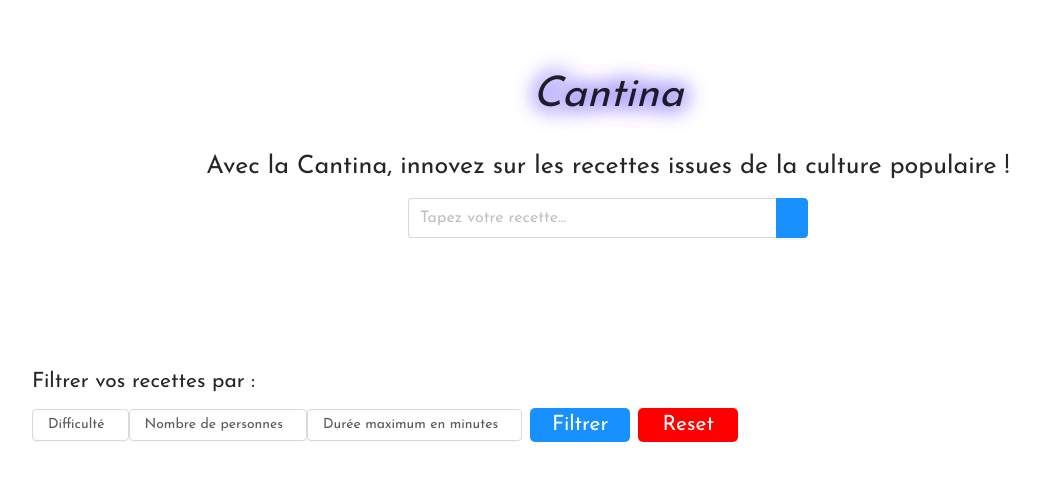
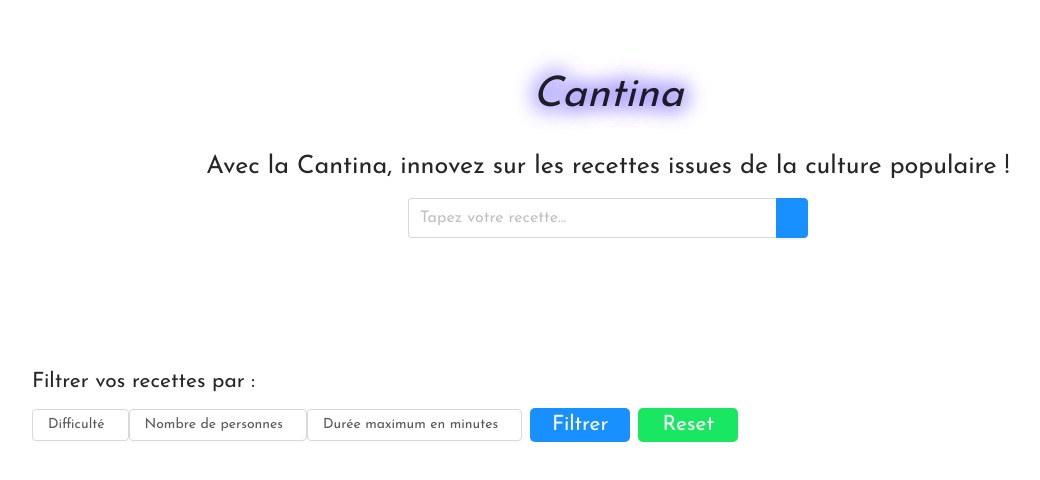
Before and after one commit to sebastienfernandez/cantina, a Vue app: page / in a window 1280 px wide. Shown: the top 480 px of the page, without its empty margins (32-1072 px from the left). Built offline with nearby package versions, Linux system fonts and the light colour scheme; no server answers.

Commit message:
changement de couleur du bouton de reset et interface de RecipeCard plus dégagée

```diff
--- a/src/components/RecipeCard.vue
+++ b/src/components/RecipeCard.vue
@@ -121,6 +121,6 @@ export default class RecipeCard extends Vue {
     }
 
     .textInfoCard {
-        margin-top: 6%;
+        margin-top: 15%;
     }
 </style>
--- a/src/views/Home.vue
+++ b/src/views/Home.vue
@@ -304,7 +304,7 @@ export default class Home extends Vue {
   }
 
   #resetButton {
-    background-color: red;
+    background-color: #19E762;
   }
 
   #listOfRecipes {
```
